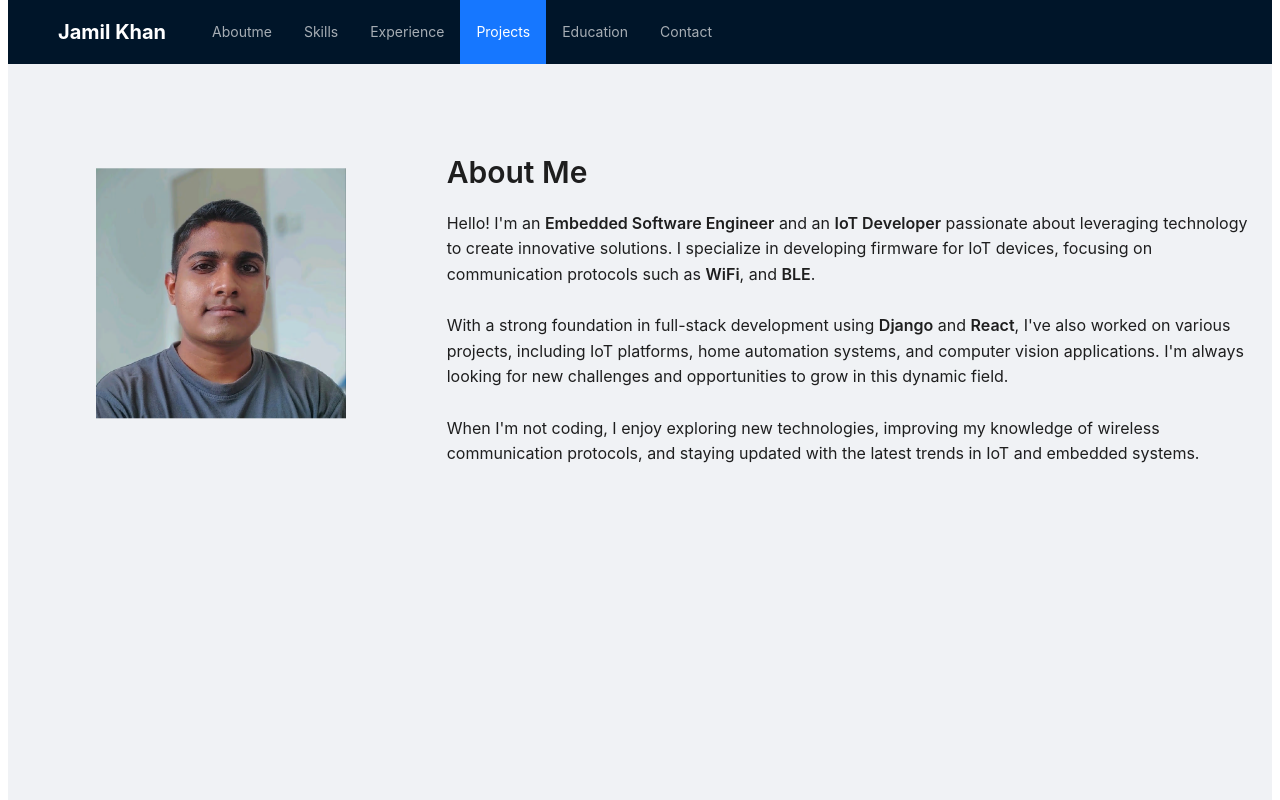
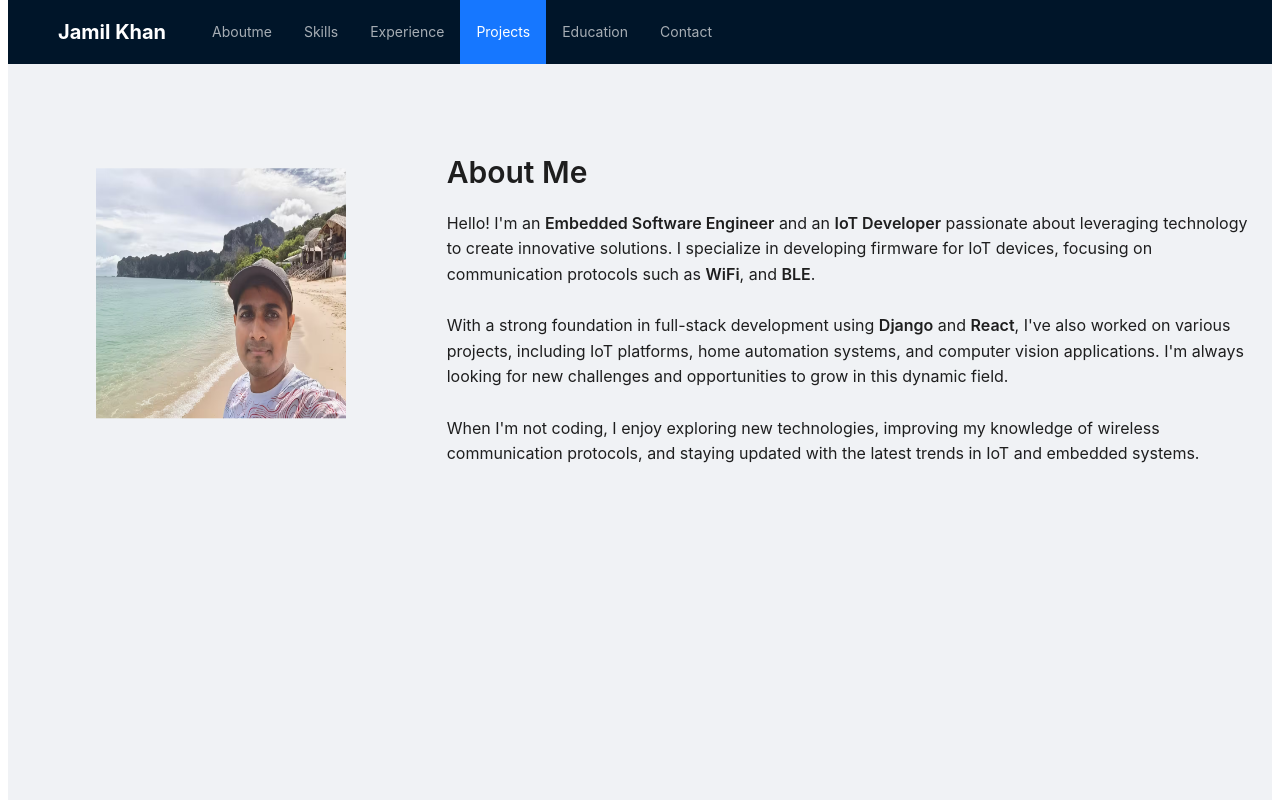
Before and after one commit to jackhax1/sparkiotapp-blog, a React (Vite) app: page / in a window 1280 px wide. Shown: the top 800 px of the page. Built offline with nearby package versions, Linux system fonts and the light colour scheme.

Commit message:
Update picture

```diff
--- a/src/components/AboutMe.tsx
+++ b/src/components/AboutMe.tsx
@@ -15,7 +15,7 @@ const AboutMe = () => {
           <Col xs={24} sm={24} md={10} lg={8} style={{ textAlign: "center" }}>
             <div style={{ paddingTop: "200px" }}>
               <ParallaxContainer
-                imageUrl="/1735563437587.avif"
+                imageUrl="/1735563437587_1.avif"
                 height="120px"
                 overlayColor="rgba(0, 0, 0, 0.3)"
                 parallaxSpeed={0.5}
```
Also changed, not shown: public/1735563437587_1.avif (added).
